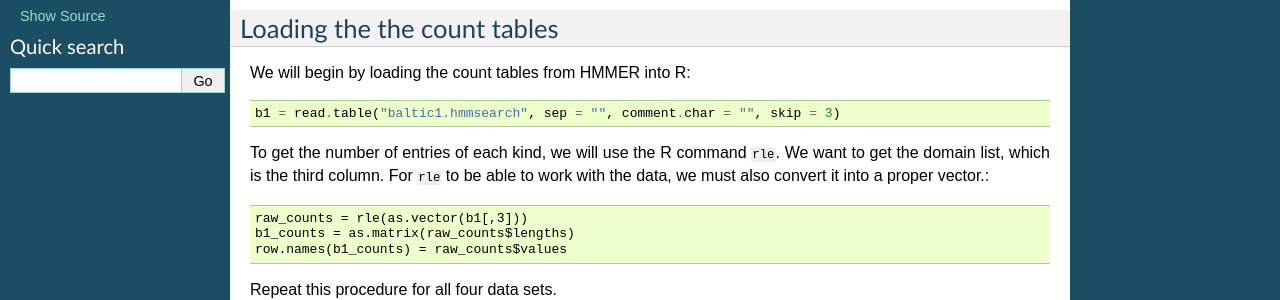
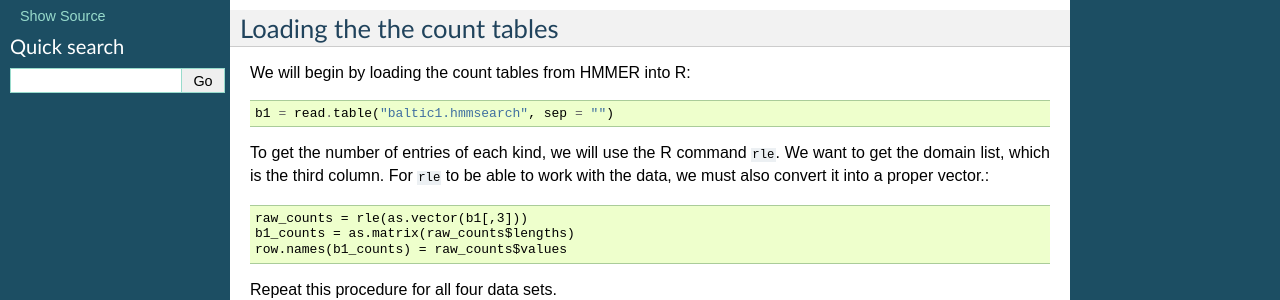
Before and after one commit to inodb/2014-5-metagenomics-workshop, a Sphinx documentation site: the page built from source/annotation/differential.rst, in a window 1280 px wide and 900 px high. Shown: the part 286-586 px from the top of the window. Built offline with Sphinx 7.4.7, drawn with Linux system fonts in a browser that asks for light colours.

Commit message:
Update differential.rst

```diff
--- a/source/annotation/differential.rst
+++ b/source/annotation/differential.rst
@@ -17,7 +17,7 @@ Loading the the count tables
 
 We will begin by loading the count tables from HMMER into R::
 
-    b1 = read.table("baltic1.hmmsearch", sep = "", comment.char = "", skip = 3)
+    b1 = read.table("baltic1.hmmsearch", sep = "")
 
 To get the number of entries of each kind, we will use the R command ``rle``.
 We want to get the domain list, which is the third column. For ``rle`` to be
```
